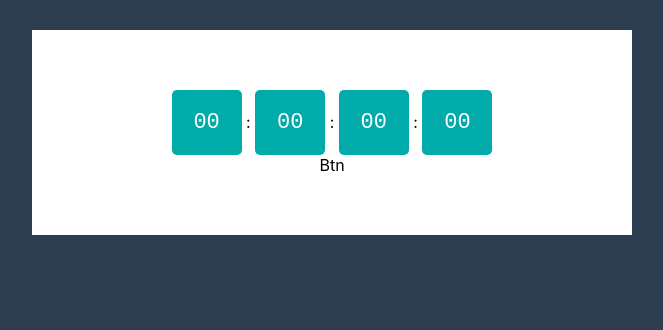
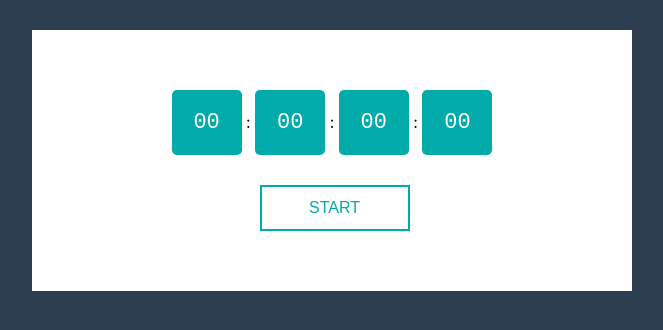
Before and after one commit to TheNewC0der-24/Stopwatch, a React (Create React App) app: page / in a window 1280 px wide. Shown: the top 330 px of the page, without its empty margins (308-971 px from the left). Built offline with nearby package versions, Linux system fonts and the light colour scheme; the HTML template or start-up script is replaced by a standard one.

Commit message:
Create Start Button

```diff
--- a/src/Components/Btn.js
+++ b/src/Components/Btn.js
@@ -2,7 +2,13 @@ import React from 'react';
 
 const Btn = () => {
     return (
-        <div>Btn</div>
+        <div>
+            <button
+                className='stopwatch-btn stopwatch-btn-gre'
+            >
+                Start
+            </button>
+        </div>
     )
 }
 
```
